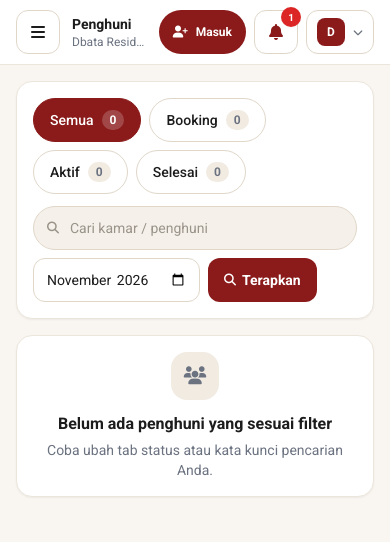
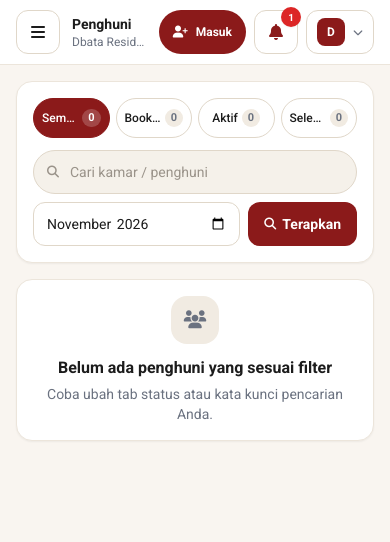
Before and after one commit to shendelzare7sw/laundry-note, a Laravel app: page /penghuni in a window 390 px wide. Shown: the top 542 px of the page. Run offline with Laravel 12, Linux system fonts and the light colour scheme; a user stored in the database is signed in; data comes from the database, SQL or seed files in the repository; data that the repository does not hold is empty; style sheets or scripts are compiled from the project's sources.

Commit message:
fix(ui): grid tab dan pill compact 1 baris di mobile serta tes penghuni keluar pada laporan

```diff
--- a/resources/views/laundry/index.blade.php
+++ b/resources/views/laundry/index.blade.php
@@ -53,7 +53,7 @@
         {{-- Filter Periode & Pencarian --}}
         <search aria-label="Filter catatan laundry">
             <div class="rounded-2xl border border-line bg-surface p-3.5 shadow-xs space-y-3">
-                <div class="flex flex-wrap gap-1.5" role="group" aria-label="Pilih periode waktu">
+                <div class="grid grid-cols-3 gap-1.5 sm:flex sm:flex-wrap sm:gap-2" role="group" aria-label="Pilih periode waktu">
                     @foreach ($pilihanPeriode as $kode => $label)
                         @php
                             $tautanFilter = array_filter([
@@ -68,9 +68,9 @@
                         <a
                             href="{{ route('laundry.index', $tautanFilter) }}"
                             @if ($sedangDipilih) aria-current="true" @endif
-                            class="inline-flex min-h-10 items-center rounded-full border px-3.5 text-xs font-bold transition-colors {{ $sedangDipilih ? 'border-maroon bg-maroon text-white' : 'border-line-strong bg-alt text-muted hover:bg-sunken hover:text-ink' }}"
+                            class="inline-flex min-h-10 min-w-0 items-center justify-center rounded-full border px-2 text-center text-xs font-bold transition-colors sm:px-3.5 {{ $sedangDipilih ? 'border-maroon bg-maroon text-white' : 'border-line-strong bg-alt text-muted hover:bg-sunken hover:text-ink' }}"
                         >
-                            {{ $label }}
+                            <span class="truncate">{{ $label }}</span>
                         </a>
                     @endforeach
                 </div>
--- a/resources/views/penghuni/index.blade.php
+++ b/resources/views/penghuni/index.blade.php
@@ -35,7 +35,7 @@
 
         <x-kartu>
             <div class="flex flex-col gap-3 lg:flex-row lg:items-center lg:justify-between">
-                <nav aria-label="Filter status penghuni" class="flex flex-wrap gap-2">
+                <nav aria-label="Filter status penghuni" class="grid grid-cols-4 gap-1.5 sm:inline-flex sm:gap-2">
                     @foreach ([
                         'semua' => ['label' => 'Semua', 'jumlah' => $jumlahSemua],
                         'booking' => ['label' => 'Booking', 'jumlah' => $jumlahBooking],
@@ -45,19 +45,19 @@
                         @php $sedangAktif = $tab === $kodeTab; @endphp
                         <a
                             href="{{ route('penghuni.index', array_filter(['tab' => $kodeTab, 'cari' => $cari !== '' ? $cari : null, 'bulan' => $rentangBulan['bulan']])) }}"
-                            class="inline-flex min-h-11 items-center gap-2 rounded-full border px-4 text-sm font-medium transition {{ $sedangAktif ? 'border-maroon bg-maroon text-white' : 'border-line-strong bg-surface text-ink hover:bg-sunken' }}"
+                            class="inline-flex min-h-10 min-w-0 items-center justify-center gap-1 rounded-full border px-2 text-xs font-medium transition sm:min-h-11 sm:gap-2 sm:px-4 sm:text-sm {{ $sedangAktif ? 'border-maroon bg-maroon text-white' : 'border-line-strong bg-surface text-ink hover:bg-sunken' }}"
                         >
-                            <span>{{ $infoTab['label'] }}</span>
-                            <span class="rounded-full px-2 py-0.5 text-xs font-bold {{ $sedangAktif ? 'bg-white/20 text-white' : 'bg-sunken text-muted' }}">
+                            <span class="truncate">{{ $infoTab['label'] }}</span>
+                            <span class="shrink-0 rounded-full px-1.5 py-0.5 text-[11px] font-bold sm:px-2 sm:text-xs {{ $sedangAktif ? 'bg-white/20 text-white' : 'bg-sunken text-muted' }}">
                                 {{ $infoTab['jumlah'] }}
                             </span>
                         </a>
                     @endforeach
                 </nav>
 
-                <form method="GET" action="{{ route('penghuni.index') }}" class="flex flex-wrap items-center gap-2">
+                <form method="GET" action="{{ route('penghuni.index') }}" class="flex flex-col gap-2 sm:flex-row sm:flex-wrap sm:items-center">
                     <input type="hidden" name="tab" value="{{ $tab }}">
-                    <div class="relative min-w-[14rem] flex-1 sm:w-64">
+                    <div class="relative w-full sm:w-64">
                         <label for="cari-penghuni" class="sr-only">Cari kamar / penghuni</label>
                         <span class="pointer-events-none absolute inset-y-0 left-0 flex items-center pl-3.5 text-subtle">
                             <i class="fas fa-magnifying-glass text-xs" aria-hidden="true"></i>
@@ -71,19 +71,20 @@
                             class="min-h-11 w-full rounded-full border border-line-strong bg-sunken/70 pl-9 pr-3.5 text-sm text-ink placeholder:text-subtle focus:border-maroon focus:bg-surface focus:outline-none focus:ring-2 focus:ring-maroon/20"
                         >
                     </div>
-                    <div>
+                    <div class="flex items-center gap-2">
+                        <div class="min-w-0 flex-1 sm:flex-initial">
                             <label for="filter-bulan-penghuni" class="sr-only">Bulan kuota</label>
                             <input
                                 id="filter-bulan-penghuni"
                                 type="month"
                                 name="bulan"
                                 value="{{ $rentangBulan['bulan'] }}"
-                            class="min-h-11 rounded-xl border border-line-strong bg-surface px-3 text-sm text-ink focus:border-maroon focus:outline-none focus:ring-2 focus:ring-maroon/20"
+                                class="min-h-11 w-full rounded-xl border border-line-strong bg-surface px-3 text-sm text-ink focus:border-maroon focus:outline-none focus:ring-2 focus:ring-maroon/20"
                             >
                         </div>
                         <button
                             type="submit"
-                        class="inline-flex min-h-11 items-center justify-center gap-1.5 rounded-xl bg-maroon px-4 text-sm font-bold text-white hover:bg-maroon-cerah"
+                            class="inline-flex min-h-11 shrink-0 items-center justify-center gap-1.5 rounded-xl bg-maroon px-4 text-sm font-bold text-white hover:bg-maroon-cerah"
                         >
                             <i class="fas fa-magnifying-glass text-xs" aria-hidden="true"></i>
                             <span>Terapkan</span>
@@ -91,11 +92,12 @@
                         @if ($cari !== '')
                             <a
                                 href="{{ route('penghuni.index', ['tab' => $tab, 'bulan' => $rentangBulan['bulan']]) }}"
-                            class="inline-flex min-h-11 items-center justify-center rounded-xl border border-line-strong px-3.5 text-sm text-ink hover:bg-sunken"
+                                class="inline-flex min-h-11 shrink-0 items-center justify-center rounded-xl border border-line-strong px-3.5 text-sm text-ink hover:bg-sunken"
                             >
                                 Reset
                             </a>
                         @endif
+                    </div>
                 </form>
             </div>
         </x-kartu>
```
Also changed, not shown: resources/views/beranda/index.blade.php (+10 -10 lines), resources/views/pengaturan/index.blade.php (+5 -5 lines), tests/Feature/LaporanServiceTest.php (+31 -0 lines). Lines whose indentation alone changed are shown as unchanged.
